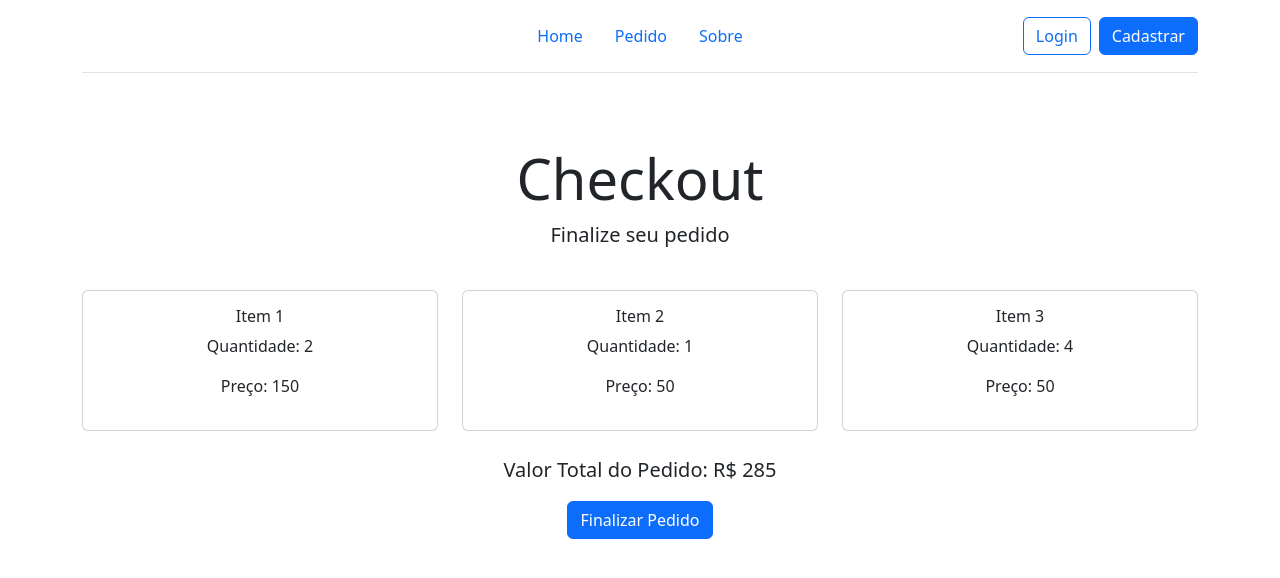
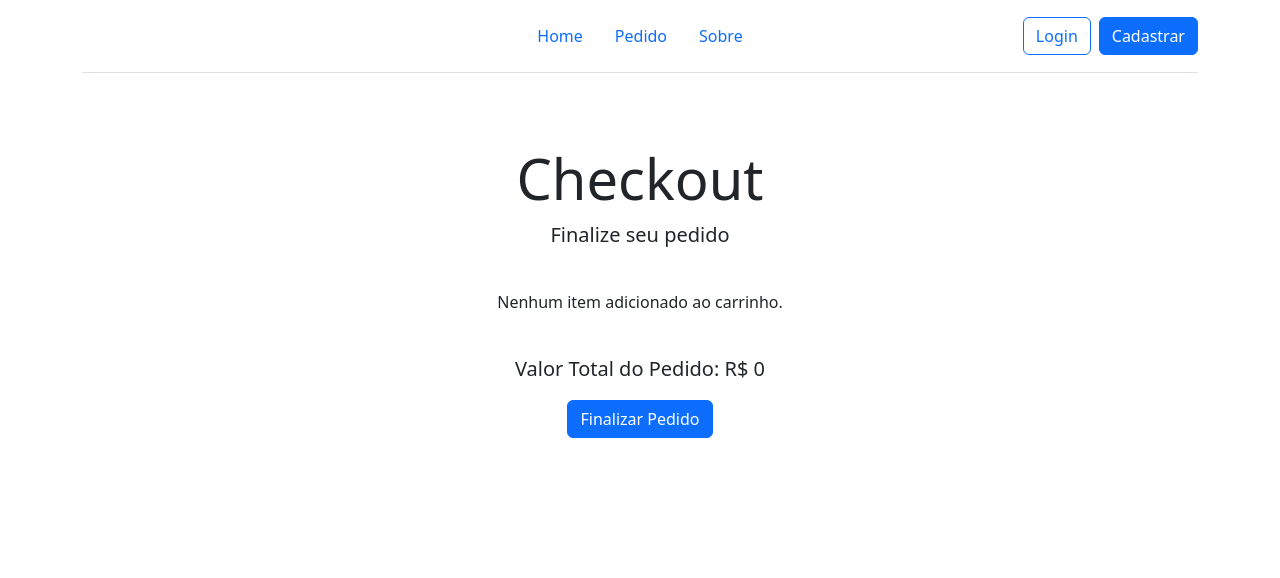
Before and after one commit to LeonardoFurmann/petshop-front-back, a React (Create React App) app in the folder frontend/: page /pedido in a window 1280 px wide. Shown: the top 578 px of the page. Built offline with nearby package versions, Linux system fonts and the light colour scheme.

Commit message:
carrinho

```diff
--- a/frontend/src/components/Checkout/index.js
+++ b/frontend/src/components/Checkout/index.js
@@ -1,30 +1,35 @@
 import { useNavigate } from "react-router-dom";
 import jwt from 'jwt-decode'
+import { useState, useEffect } from 'react';
+import { useLocation } from 'react-router-dom';
 
-const pedidoItems = {
-    "total": 285.00,
-    "items": [
-        {
-            "nome": "Item 1",
-            "qtde": 2,
-            "preco": 150
-        },
-        {
-            "nome": "Item 2",
-            "qtde": 1,
-            "preco": 50
-        },
-        {
-            "nome": "Item 3",
-            "qtde": 4,
-            "preco": 50
-        }
-    ]
-}
+
+
+// const pedidoItems = {
+//     "total": 285.00,
+//     "items": [
+//         {
+//             "nome": "Item 1",
+//             "qtde": 2,
+//             "preco": 150
+//         },
+//         {
+//             "nome": "Item 2",
+//             "qtde": 1,
+//             "preco": 50
+//         },
+//         {
+//             "nome": "Item 3",
+//             "qtde": 4,
+//             "preco": 50
+//         }
+//     ]
+// }
 
 export default function Checkout() {
-
     const navigate = useNavigate();
+    const carrinho = JSON.parse(localStorage.getItem("carrinho")) || [];
+    console.log(carrinho);
 
     function handleSubmit(event) {
         event.preventDefault();
@@ -49,26 +54,32 @@ export default function Checkout() {
         <div className="container text-center">
           <form onSubmit={handleSubmit}>
             <div className="row">
-                    {pedidoItems.items.map((item, i) => (
+              {carrinho.length > 0 ? (
+                carrinho.map((item, i) => (
                   <div className="col" key={i}>
                     <div className="card">
                       <div className="card-body">
                         <h5 className="card-title">{item.nome} </h5>
-                                    <p>Quantidade: {item.qtde}</p>
-                                    <p>Preço: {item.preco}</p>
+                        <p>Quantidade: {item.quantidade}</p>
+                        <p>Preço: {item.preço}</p>
                       </div>
                     </div>
                   </div>
-                    ))}
+                ))
+              ) : (
+                <div className="col">
+                  <p>Nenhum item adicionado ao carrinho.</p>
+                </div>
+              )}
             </div>
             <div className="row">
               <div className="col">
                 <br />
-                        <p className="lead">Valor Total do Pedido: R$ {pedidoItems.total}</p>
+                <p className="lead">Valor Total do Pedido: R$ {carrinho.reduce((total, item) => total + (item.preço * item.quantidade), 0)}</p>
               </div>
             </div>
             <button type="submit" className="btn btn-primary">Finalizar Pedido</button>
           </form>
         </div>
-    )
+      );
     }
--- a/frontend/src/pages/detalhes.js
+++ b/frontend/src/pages/detalhes.js
@@ -1,11 +1,34 @@
 import { useState, useEffect } from 'react';
 import { useParams } from 'react-router-dom';
+import { useNavigate } from 'react-router-dom';
 import "./detalhes.css";
 
 export default function Detalhes() {
   const [produto, setProduto] = useState([]);
   const [loading, setLoading] = useState(true);
+  const [quantidade, setQuantidade] = useState(1);
   const { codigo } = useParams();
+  const navigate = useNavigate();
+
+  const adicionarAoCarrinho = () => {
+
+    console.log('Produto:', produto);
+    console.log('Quantidade:', quantidade);
+
+    const itemCarrinho = {
+      id: produto.id,
+      nome: produto.nome,
+      preço: produto.preço,
+      quantidade: quantidade
+    };
+
+    const carrinhoAtual = JSON.parse(localStorage.getItem("carrinho")) || [];
+    const novoCarrinho = [...carrinhoAtual, itemCarrinho];
+
+    localStorage.setItem("carrinho", JSON.stringify(novoCarrinho));
+
+    navigate("/pedido");
+  };
 
   useEffect(() => {
 
@@ -26,7 +49,7 @@ export default function Detalhes() {
       ) : (
         <>
           {Object.keys(produto).length === 0 ? (
-                  <h1 className="display-6">Nenhum filme encontrado.</h1>
+            <h1 className="display-6">Nenhum Produto encontrado.</h1>
           ) : (
             <div className="row">
               <div className="col">
@@ -39,6 +62,20 @@ export default function Detalhes() {
                   <h1 className="text-center">{produto.nome}</h1>
                   <p className="text-center">Preço do produto: {produto.preço}R$</p>
                   <p className="text-center">Descrição do produto: {produto.descrição}</p>
+                  <div className="text-center">
+                    <label>
+                      Quantidade:
+                      <input
+                        type="number"
+                        min="1"
+                        value={quantidade}
+                        onChange={(e) => setQuantidade(e.target.value)}
+                      />
+                    </label>
+                    <button className="btn btn-primary" onClick={adicionarAoCarrinho}>
+                      Adicionar ao carrinho
+                    </button>
+                  </div>
                 </div>
               </div>
             </div>
```
Lines whose indentation alone changed are shown as unchanged.
